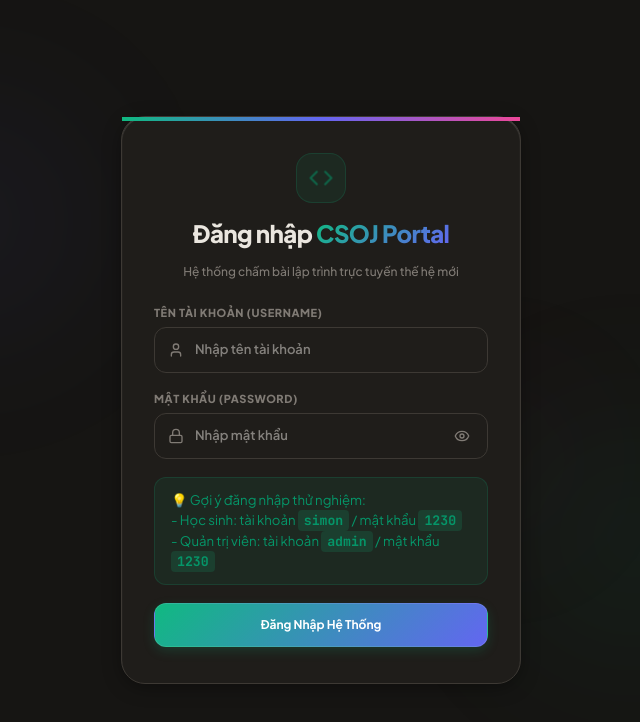
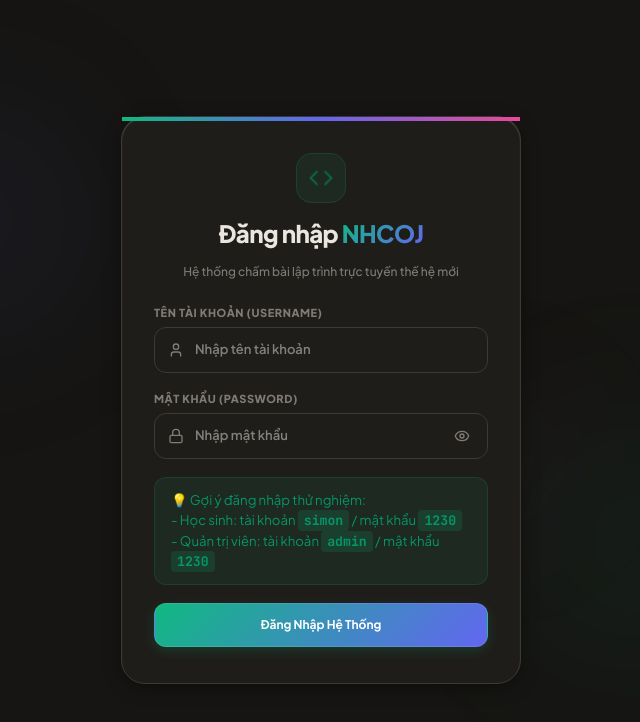
Before and after one commit to Simon2005-spec/CSOJ, a React (Vite) app: page / in a window 1280 px wide. Shown: the top 722 px of the page, without its empty margins (319-959 px from the left). Built offline with nearby package versions, Linux system fonts and the light colour scheme.

Commit message:
chore: rename project to NHCOJ
Update platform branding, metadata, and references from CSOJ to NHCOJ throughout the codebase.

```diff
--- a/metadata.json
+++ b/metadata.json
@@ -1,6 +1,6 @@
 {
-  "name": "CSOJ Quiz & Code Portal",
-  "description": "An interactive CSOJ-like coding and trắc nghiệm platform with a live in-browser compiler, code editor, and theory quiz grid.",
+  "name": "NHCOJ Quiz & Code",
+  "description": "An interactive NHCOJ-like coding and trắc nghiệm platform with a live in-browser compiler, code editor, and theory quiz grid.",
   "requestFramePermissions": [],
   "majorCapabilities": ["MAJOR_CAPABILITY_SERVER_SIDE_GEMINI_API"]
 }
--- a/src/App.tsx
+++ b/src/App.tsx
@@ -309,7 +309,7 @@
           </div>
           <div className="status-bar-right">
             <span className="hidden-xs">Line 1, Col 1</span>
-            <span style={{ fontWeight: 'bold', color: '#10b981' }}>CSOJ Engine v2.5</span>
+            <span style={{ fontWeight: 'bold', color: '#10b981' }}>NHCOJ Engine v2.5</span>
           </div>
         </footer>
       )}
--- a/src/components/AdminSection.tsx
+++ b/src/components/AdminSection.tsx
@@ -351,7 +351,7 @@
             <span style={{ display: 'inline-flex', padding: '0.375rem', background: 'rgba(16, 185, 129, 0.1)', color: '#10b981', borderRadius: '0.5rem' }}>
               <Settings size={20} className="spin-slow" />
             </span>
-            <h1 className="problem-title" style={{ margin: 0, fontSize: '1.5rem' }}>Tài Khoản Quản Trị CSOJ</h1>
+            <h1 className="problem-title" style={{ margin: 0, fontSize: '1.5rem' }}>Tài Khoản Quản Trị NHCOJ</h1>
           </div>
           <p style={{ fontSize: '0.875rem', color: 'var(--text-muted)', marginTop: '0.25rem' }}>
             Quản lý các câu hỏi trong đề thi lập trình, thêm bớt bài toán, và tối ưu hóa bộ testcase kiểm thử.
--- a/src/components/Header.tsx
+++ b/src/components/Header.tsx
@@ -119,7 +119,7 @@
             <Code size={16} className="pulse-animation" />
           </div>
           <span className="logo-text">
-            <span className="gradient-text font-black">CSOJ Portal</span>
+            <span className="gradient-text font-black">NHCOJ</span>
           </span>
         </div>
 
--- a/src/components/HomeSection.tsx
+++ b/src/components/HomeSection.tsx
@@ -119,7 +119,7 @@
             <Code size={18} className="pulse-animation" />
           </div>
           <span className="logo-text" style={{ fontSize: '1.125rem' }}>
-            <span className="gradient-text font-black">CSOJ Portal</span>
+            <span className="gradient-text font-black">NHCOJ</span>
           </span>
         </div>
 
@@ -144,7 +144,7 @@
               >
                 <div className="dropdown-header">
                   <p className="dropdown-header-title">{t.userAccount}</p>
-                  <p className="dropdown-header-email">{username}@csoj.org</p>
+                  <p className="dropdown-header-email">{username}@nhcoj.org</p>
                 </div>
                 <div style={{ padding: '0.25rem' }}>
                   <button
@@ -183,7 +183,7 @@
             transition={{ delay: 0.1 }}
             className="welcome-title"
           >
-            {t.welcome} <span className="gradient-text">CSOJ Portal</span>
+            {t.welcome} <span className="gradient-text">NHCOJ</span>
           </motion.h1>
           <motion.p
             initial={{ opacity: 0 }}
--- a/src/components/LoginSection.tsx
+++ b/src/components/LoginSection.tsx
@@ -60,7 +60,7 @@
             <Code size={24} className="pulse-animation" />
           </div>
           <h2 className="login-title">
-            Đăng nhập <span className="gradient-text">CSOJ Portal</span>
+            Đăng nhập <span className="gradient-text">NHCOJ</span>
           </h2>
           <p className="login-subtitle">
             Hệ thống chấm bài lập trình trực tuyến thế hệ mới
--- a/src/locales/translations.ts
+++ b/src/locales/translations.ts
@@ -52,7 +52,7 @@
     compilingMsg: "⚙️ Biên dịch mã nguồn và gán biến kiểm thử...",
     missingFunctionMsg: "❌ Lỗi biên dịch: Không tìm thấy khai báo hàm '{funcName}' yêu cầu trong mã nguồn.",
     simulatedSuccess: "🎉 [Mô phỏng] Toàn bộ testcases mẫu đã hoàn thành kiểm thử thành công!",
-    submittingToJudge: "⏳ Đang nộp bài lên CSOJ Judge..."
+    submittingToJudge: "⏳ Đang nộp bài lên NHCOJ Judge..."
   },
   en: {
     // General
@@ -106,6 +106,6 @@
     compilingMsg: "⚙️ Compiling and assigning test inputs...",
     missingFunctionMsg: "❌ Compilation Error: Function '{funcName}' could not be resolved in code.",
     simulatedSuccess: "🎉 [Simulated] All test cases completed successfully!",
-    submittingToJudge: "⏳ Submitting solution to CSOJ Judge..."
+    submittingToJudge: "⏳ Submitting solution to NHCOJ Judge..."
   }
 };
```
